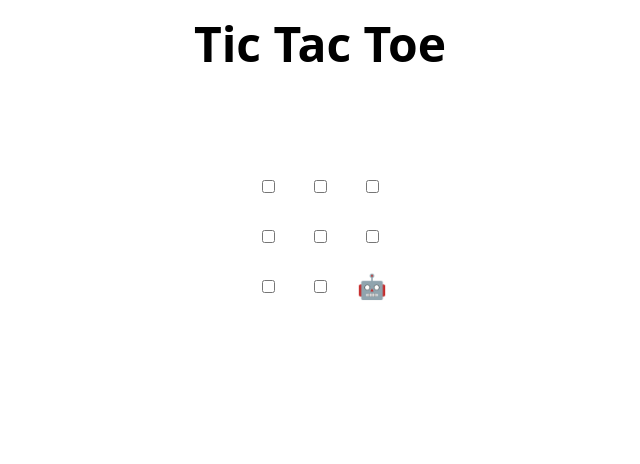
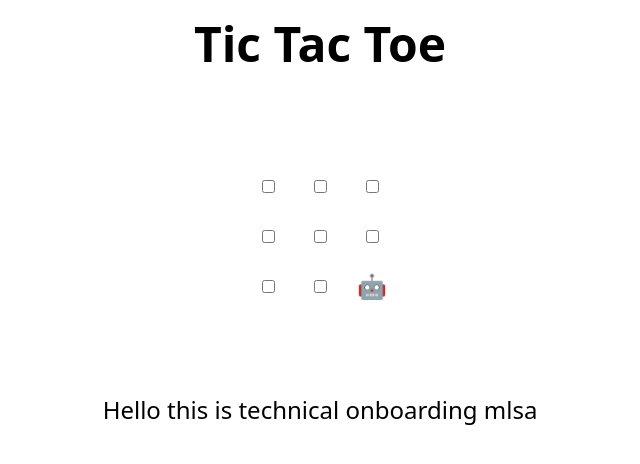
Before and after one commit to itsvenu22/MLSATask2, a plain HTML site: page index.html in a window 1280 px wide. Shown: the whole page, without its empty margins (320-960 px from the left). Drawn offline with Linux system fonts and the light colour scheme.

Commit message:
Update index.html
Venukanthan Tech Onboarding MLSA

```diff
--- a/index.html
+++ b/index.html
@@ -47,6 +47,7 @@
   </tr>
 </table>
 
+<p>Hello this is technical onboarding mlsa</p>
 <h2 hidden>Game over, refresh to play again 🧑‍💻 🤖!</h2>
 
 <script>
```
